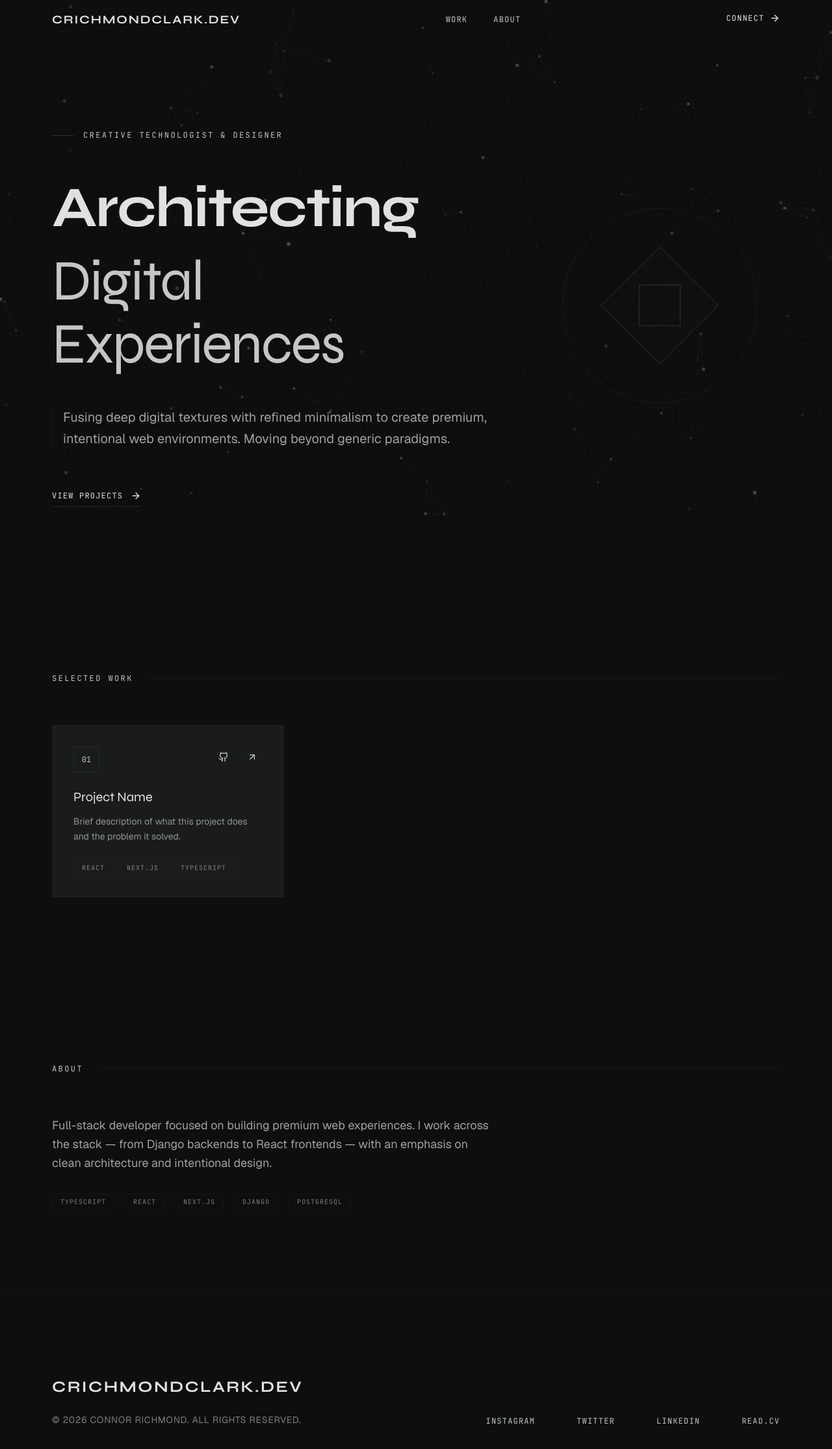
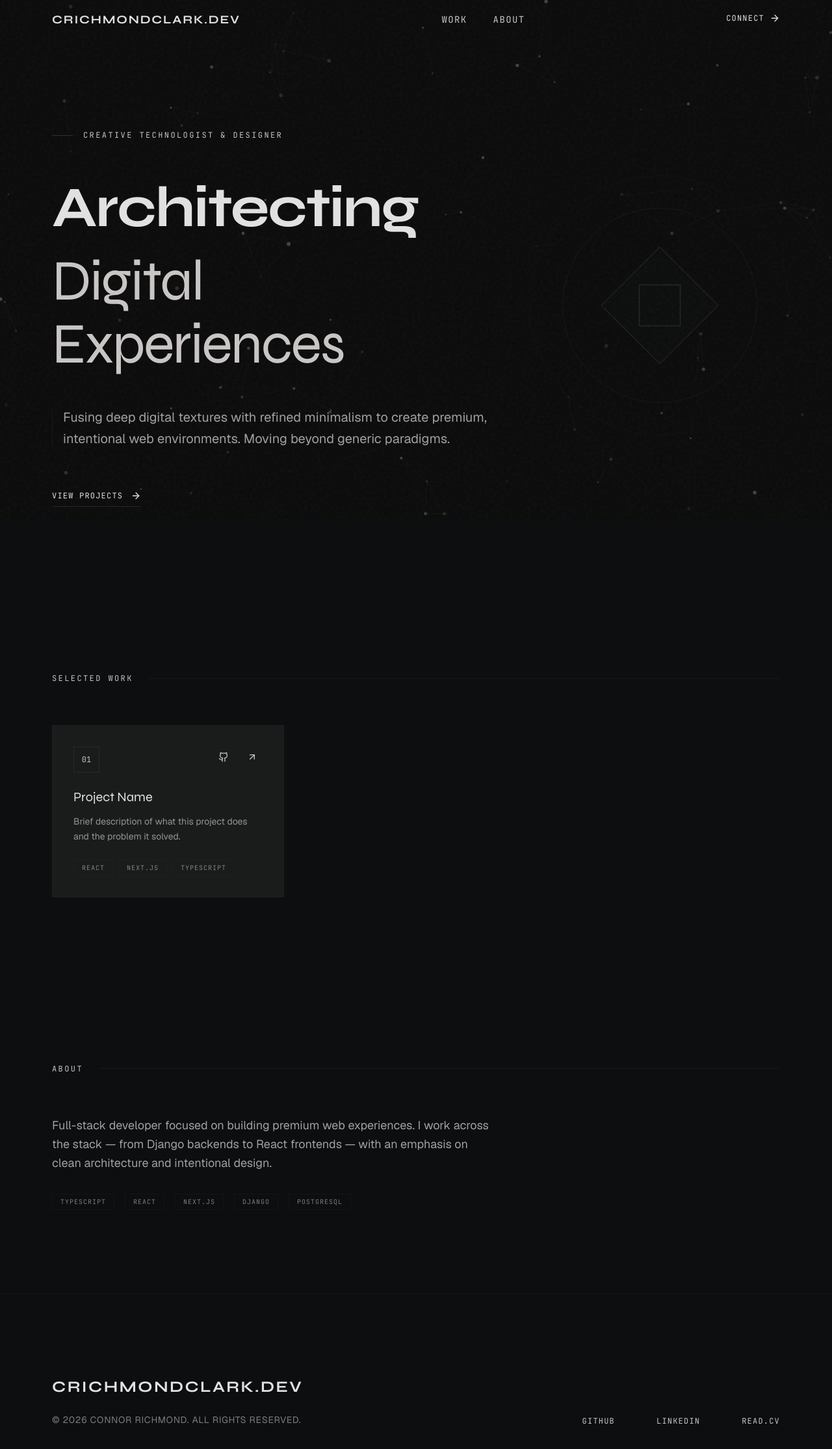
Before and after one commit to crichmond-clark/portfolio, a Next.js app in the folder stitch-export/: page / in a window 1280 px wide. Shown: the top 2230 px of the page at 65% size. Built offline with nearby package versions, Linux system fonts and the light colour scheme.

Commit message:
Footer: replace Instagram/Twitter with GitHub. Navbar: larger text, underline border on hover

```diff
--- a/stitch-export/components/footer.tsx
+++ b/stitch-export/components/footer.tsx
@@ -18,10 +18,9 @@ export function Footer() {
           <p className="font-body text-sm text-on-surface-variant/60 uppercase tracking-wider">© {year} Connor Richmond. All rights reserved.</p>
         </div>
         <div className="flex flex-wrap gap-8 md:gap-16">
-          <a className="font-mono text-xs text-on-surface-variant hover:text-on-surface hover:-translate-y-1 transition-all duration-300 cursor-pointer tracking-widest uppercase" href="https://instagram.com" target="_blank" rel="noopener noreferrer">Instagram</a>
-          <a className="font-mono text-xs text-on-surface-variant hover:text-on-surface hover:-translate-y-1 transition-all duration-300 cursor-pointer tracking-widest uppercase" href="https://twitter.com" target="_blank" rel="noopener noreferrer">Twitter</a>
-          <a className="font-mono text-xs text-on-surface-variant hover:text-on-surface hover:-translate-y-1 transition-all duration-300 cursor-pointer tracking-widest uppercase" href="https://linkedin.com" target="_blank" rel="noopener noreferrer">LinkedIn</a>
-          <a className="font-mono text-xs text-on-surface-variant hover:text-on-surface hover:-translate-y-1 transition-all duration-300 cursor-pointer tracking-widest uppercase" href="https://read.cv" target="_blank" rel="noopener noreferrer">Read.cv</a>
+          <a className="font-mono text-xs text-on-surface-variant hover:text-on-surface hover:-translate-y-1 transition-all duration-300 tracking-widest uppercase" href="https://github.com/crichmond-clark" target="_blank" rel="noopener noreferrer">GitHub</a>
+          <a className="font-mono text-xs text-on-surface-variant hover:text-on-surface hover:-translate-y-1 transition-all duration-300 tracking-widest uppercase" href="https://linkedin.com" target="_blank" rel="noopener noreferrer">LinkedIn</a>
+          <a className="font-mono text-xs text-on-surface-variant hover:text-on-surface hover:-translate-y-1 transition-all duration-300 tracking-widest uppercase" href="https://read.cv" target="_blank" rel="noopener noreferrer">Read.cv</a>
         </div>
       </div>
     </motion.footer>
--- a/stitch-export/components/navbar.tsx
+++ b/stitch-export/components/navbar.tsx
@@ -24,8 +24,8 @@ export function NavBar() {
     >
       <a className="font-display text-lg font-bold tracking-[0.1em] text-on-surface hover:text-on-surface-variant transition-colors uppercase" href="#hero">crichmondclark.dev</a>
       <div className="hidden md:flex items-center gap-10">
-        <a className="text-on-surface-variant font-mono text-xs hover:text-on-surface transition-colors tracking-widest uppercase" href="#projects">Work</a>
-        <a className="text-on-surface-variant font-mono text-xs hover:text-on-surface transition-colors tracking-widest uppercase" href="#about">About</a>
+        <a className="text-on-surface-variant font-mono text-sm hover:text-on-surface hover:border-b hover:border-outline-variant transition-all duration-300 tracking-widest uppercase" href="#projects">Work</a>
+        <a className="text-on-surface-variant font-mono text-sm hover:text-on-surface hover:border-b hover:border-outline-variant transition-all duration-300 tracking-widest uppercase" href="#about">About</a>
       </div>
       <a className="text-on-surface border-b border-transparent pb-1 font-mono text-xs flex items-center gap-2 hover:border-on-surface transition-all duration-300 group tracking-widest uppercase" href="#connect">
         <span className="group-hover:translate-x-1 transition-transform">Connect</span>
```
